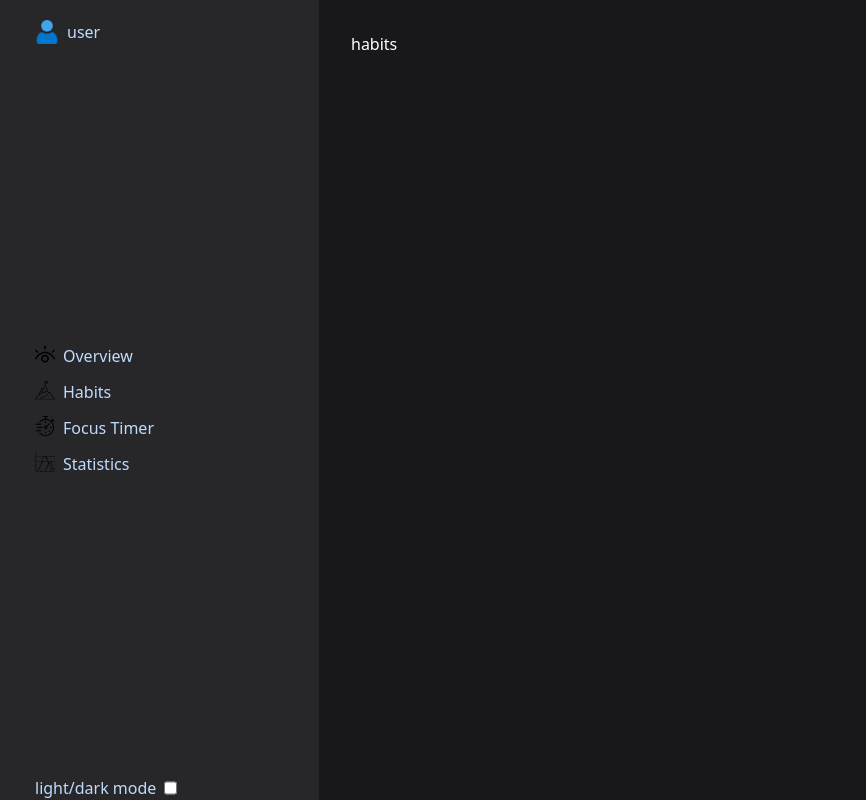
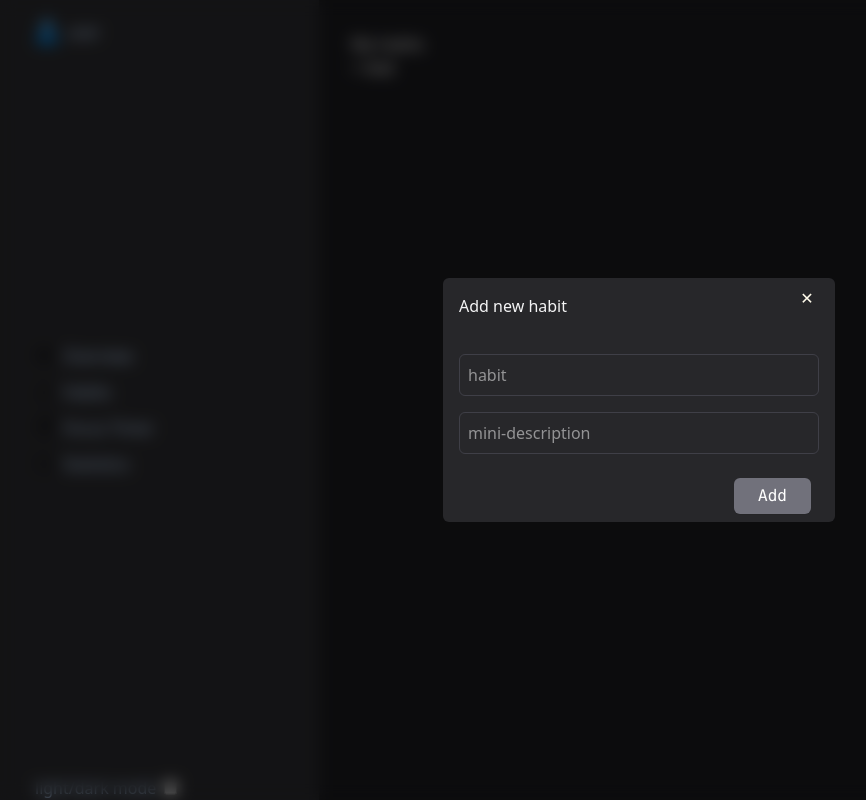
Before and after one commit to nastytolstenkova-hue/portfolio-project, a React (Vite) app: page /habits in a window 1280 px wide. Shown: the whole page, without its empty margins (1-867 px from the left). Built offline with nearby package versions, Linux system fonts and the light colour scheme.

Commit message:
Created form for adding new habit.

```diff
--- /dev/null
+++ b/src/components/FormAddHabit.tsx
@@ -0,0 +1,34 @@
+import { useState } from "react"
+
+const inputDesign = " p-2 border border-zinc-700 rounded-md focus:ring-2 focus:ring-blue-500 outline-none m-2 w-90"
+
+export default function FormAddHabit(){
+  const[habitName, setHabitName] = useState<string>('');
+  const[description, setDescription] = useState<string>('');
+
+  return (
+    <div className="fixed inset-0 z-50 flex items-center justify-center bg-black/50 backdrop-blur-sm">
+      <form className="relative rounded-md p-2 mx-3 bg-zinc-800 ">
+
+        <h1 className="text-zinc-100 m-2">Add new habit</h1>
+
+        <button type='button' className="text-zink-100 rounded-xs w-6 h-6 ml-7.5 absolute top-2 right-4 text-amber-50 active:cursor-pointer hover:cursor-pointer ">✕</button>
+        <div className="flex flex-col mt-7">
+
+          <input className={inputDesign} placeholder="habit"/>
+          <input className={inputDesign} placeholder="mini-description"/>
+          <div className="flex justify-end">
+            <button className="bg-zinc-500 font-mono rounded-md px-6 h-9 w-fit text-white  backdrop-blur-md mx-4 mt-4 shadow-2xs active:cursor-pointer active:shadow-none active:scale-95 hover:cursor-pointer hover:shadow-md">Add</button>
+
+          </div>
+
+
+        </div>
+
+
+      </form>
+
+    </div>
+
+  )
+}
--- a/src/pages/Habits.tsx
+++ b/src/pages/Habits.tsx
@@ -1,7 +1,13 @@
+import FormAddHabit from "../components/FormAddHabit"
+
 export default function Habits(){
   return (
     <div>
-      <p>habits</p>
+      <div>
+        <h1>My habits</h1>
+        <button>+ Add</button>
+      </div>
+      <FormAddHabit/>
     </div>
   )
 }
```
Also changed, not shown: src/components/Habit.tsx (added).
